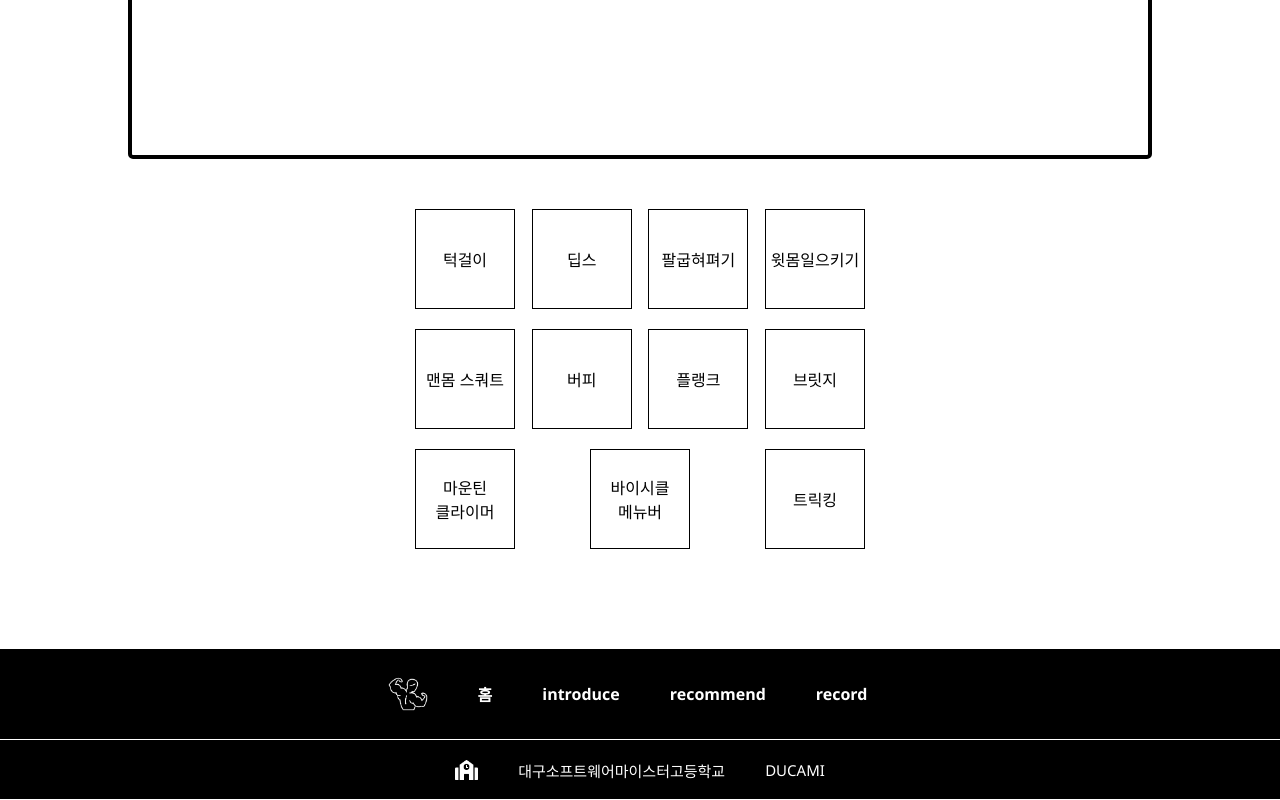
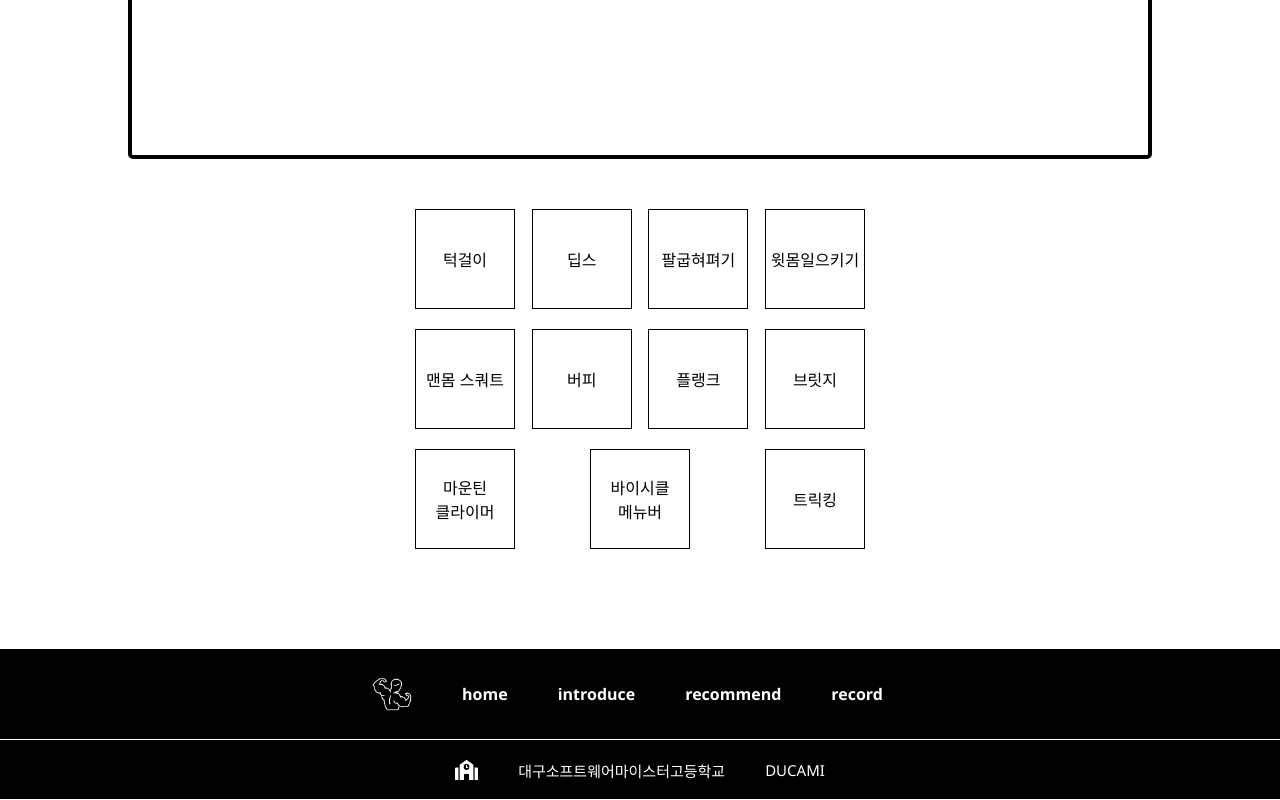
Before and after one commit to HealthyDGSWBoys/ICT_web_app, a React app: page / in a window 1280 px wide. Shown: the part 541-1341 px from the top of the page. Built offline with nearby package versions, Linux system fonts and the light colour scheme.

Commit message:
[update]

```diff
--- a/src/common/Footer/index.jsx
+++ b/src/common/Footer/index.jsx
@@ -8,7 +8,7 @@ import DUCAMIImg from './DUCAMIImg.png';
 const Render = () => {
     const[footerLink, setFooterLink] = useState([
         {
-            name: '홈', link: ''
+            name: 'home', link: ''
         },
         {
             name: 'introduce', link: 'introduce'
```
